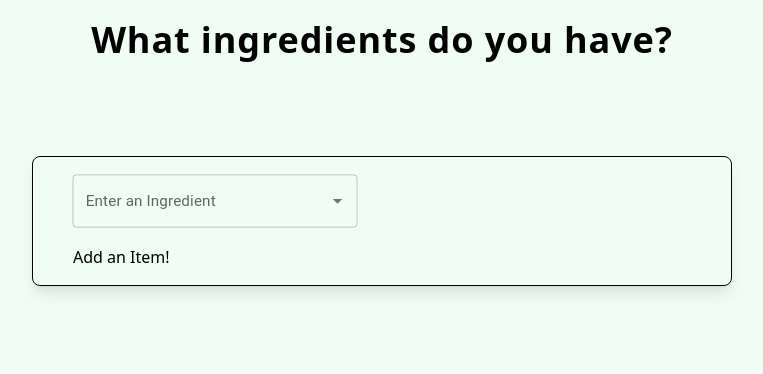
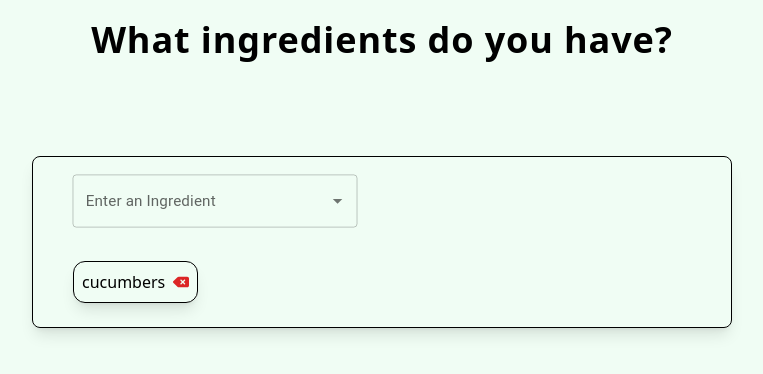
Before and after one commit to tangboxuan/drp-23, a React (Vite) app: page / in a window 1280 px wide. Shown: the top 374 px of the page, without its empty margins (258-1021 px from the left). Built offline with nearby package versions, Linux system fonts and the light colour scheme.

Commit message:
Implemented intial fridge entry adding from dropdown

```diff
--- a/src/components/fridge/FridgeContainer.tsx
+++ b/src/components/fridge/FridgeContainer.tsx
@@ -1,7 +1,10 @@
 import getStyle from "../../Styles";
 import Autocomplete from "@mui/material/Autocomplete";
 import { TextField } from "@mui/material";
+import { useState } from "react";
+import FridgeEntry from "./FridgeEntry";
 
+/* The dropdown list of ingredients */
 const sampleIngredients = [
   "apple",
   "banana",
@@ -14,9 +17,10 @@ const sampleIngredients = [
   "ice cream",
 ];
 
-const listedIngredients = [];
+export default function FridgeContainer() {
+  /* Manage state of user-added ingredients */
+  const [addedIngredients, setAddedIngredients] = useState(["cucumbers"]);
 
-export default function FridgeContainer() {
   return (
     <>
       <div className={getStyle(styles, "container")}>
@@ -28,13 +32,22 @@ export default function FridgeContainer() {
           renderInput={(params) => (
             <TextField {...params} label="Enter an Ingredient" />
           )}
+          onChange={(event: any, newValue: string | null) => {
+            if (newValue !== null) {
+              setAddedIngredients([...addedIngredients, newValue]);
+            }
+          }}
           className={getStyle(styles, "autocomplete")}
         />
 
         <div className={getStyle(styles, "entryCtn")}>
-          {listedIngredients.length === 0 && (
+          {addedIngredients.length === 0 && (
             <p className={getStyle(styles, "opt")}>Add an Item!</p>
           )}
+
+          {addedIngredients.map((ingredient) => (
+            <FridgeEntry ingredient={ingredient} />
+          ))}
         </div>
       </div>
     </>
@@ -56,6 +69,6 @@ const styles = {
     "justify-center",
   ],
   autocomplete: ["scale-95"],
-  entryCtn: ["flex", "flex-wrap", "w-1/2", "mt-4"],
+  entryCtn: ["flex", "flex-wrap", "w-full", "mt-6"],
   opt: ["ml-2"],
 };
--- a/src/components/fridge/FridgeEntry.tsx
+++ b/src/components/fridge/FridgeEntry.tsx
@@ -1,15 +1,21 @@
 import getStyle from "../../Styles";
+import DeleteIcon from "../../assets/delete-left-solid.svg";
 
 interface Props {
   ingredient: string;
-  quantity: number;
-}
+} // TODO: Add quantity
 
-export default function FridgeEntry({ ingredient, quantity }: Props) {
+export default function FridgeEntry({ ingredient }: Props) {
   return (
     <div className={getStyle(styles, "capsule")}>
       <p>{ingredient}</p>
-      <p>{quantity}</p>
+      <svg
+        className={getStyle(styles, "svg")}
+        xmlns="http://www.w3.org/2000/svg"
+        viewBox="0 0 576 512"
+      >
+        <path d="M576 128c0-35.3-28.7-64-64-64H205.3c-17 0-33.3 6.7-45.3 18.7L9.4 233.4c-6 6-9.4 14.1-9.4 22.6s3.4 16.6 9.4 22.6L160 429.3c12 12 28.3 18.7 45.3 18.7H512c35.3 0 64-28.7 64-64V128zM271 175c9.4-9.4 24.6-9.4 33.9 0l47 47 47-47c9.4-9.4 24.6-9.4 33.9 0s9.4 24.6 0 33.9l-47 47 47 47c9.4 9.4 9.4 24.6 0 33.9s-24.6 9.4-33.9 0l-47-47-47 47c-9.4 9.4-24.6 9.4-33.9 0s-9.4-24.6 0-33.9l47-47-47-47c-9.4-9.4-9.4-24.6 0-33.9z" />
+      </svg>
     </div>
   );
 }
@@ -20,7 +26,14 @@ const styles = {
     "shadow-lg",
     "p-2",
     "flex",
+    "flex-row",
     "justify-center",
     "items-center",
+    "m-2",
+    "border-black",
+    "border",
+    "hover:scale-105",
+    "cursor-pointer",
   ],
+  svg: ["h-4", "w-4", "fill-red-600", "ml-2"],
 };
```
Also changed, not shown: src/assets/delete-left-solid.svg (added).
